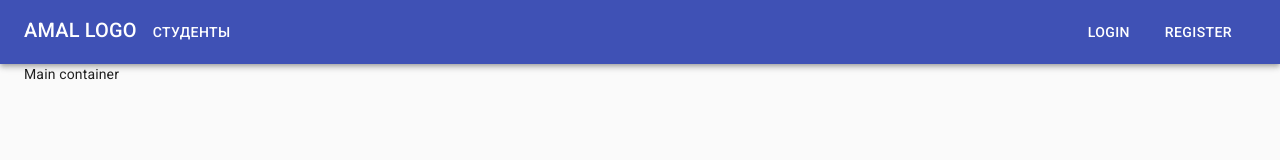
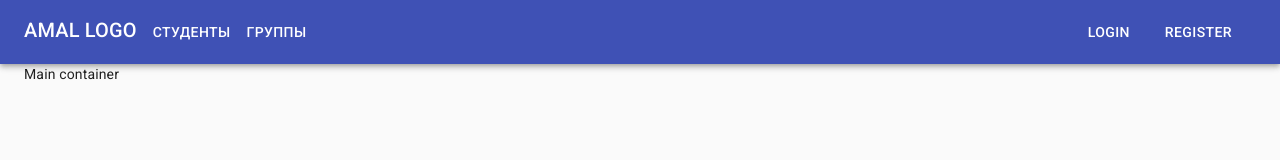
Before and after one commit to xx3u/amal_frontend, a React (Create React App) app: page / in a window 1280 px wide. Shown: the top 160 px of the page. Built offline with nearby package versions, Linux system fonts and the light colour scheme.

Commit message:
добавлена кнопка группы в header

```diff
--- a/src/components/Layout/Header.js
+++ b/src/components/Layout/Header.js
@@ -31,6 +31,9 @@ const Header = () => {
             <Button component={Link} to='/admin-app/students' color='inherit'>
               СТУДЕНТЫ
             </Button>
+            <Button component={Link} to='/admin-app/groups' color='inherit'>
+              Группы
+            </Button>
           </Grid>
           <Grid item>
             <Button color='inherit' className={classes.menuButton}>
```
